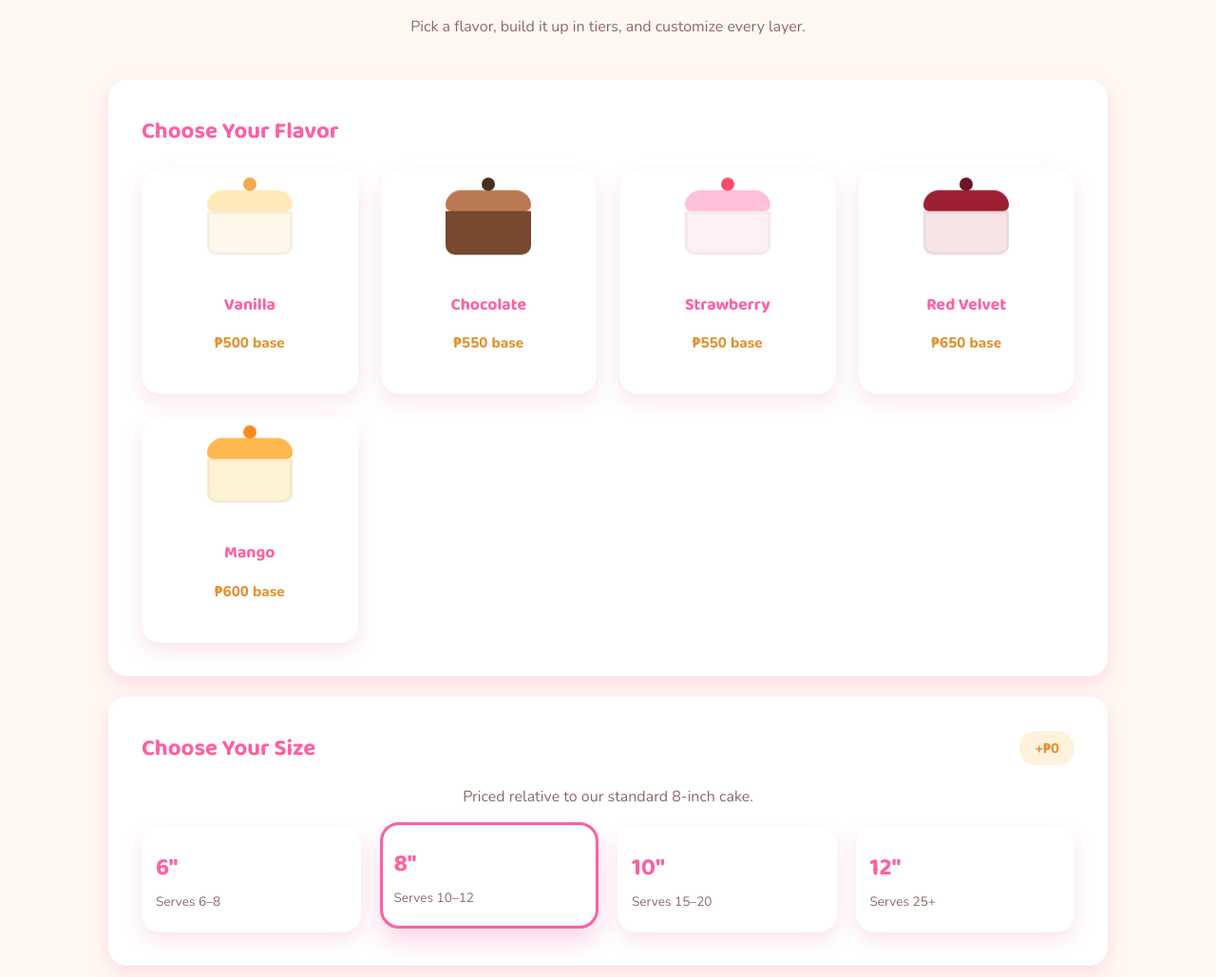
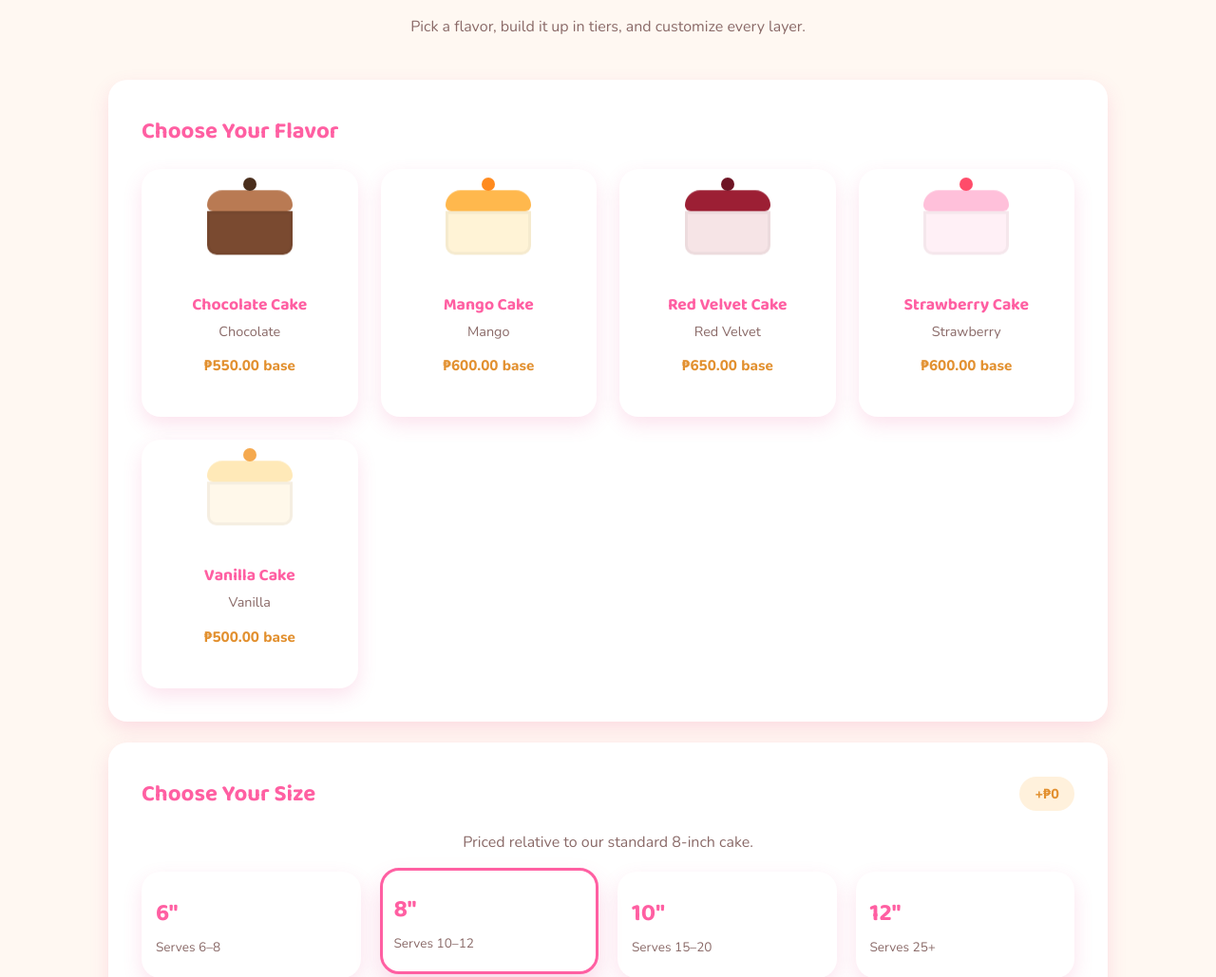
Before and after one commit to brennon24/IM2, a PHP site: page /menu.php?edit=1 in a window 1280 px wide. Shown: the part 242-1271 px from the top of the page at 95% size. Run offline with PHP 8.4, Linux system fonts and the light colour scheme; the visitor is signed in with stand-in values (Sample User, id 1); data comes from the database, SQL or seed files in the repository; tables that the repository leaves empty hold one stand-in row (values such as "Sample post").

Commit message:
i think we r done

```diff
--- a/DOLCIMAIN/css/style.css
+++ b/DOLCIMAIN/css/style.css
@@ -525,6 +525,45 @@ textarea {
 
 .flavor-card .price {
   font-size: 0.95rem;
+}
+
+.flavor-card .flavor-subtitle {
+  margin: 4px 0 6px;
+  font-size: 0.9rem;
+  color: var(--cocoa-soft);
+}
+
+.flavor-card.unavailable {
+  opacity: 0.7;
+  cursor: not-allowed;
+  background: #f8f3f3;
+  border-color: #e8d9d9;
+}
+
+.flavor-card.unavailable:hover {
+  transform: none;
+  border-color: #e8d9d9;
+}
+
+.availability-badge {
+  display: inline-block;
+  margin-top: 10px;
+  padding: 6px 10px;
+  border-radius: 999px;
+  background: #fff0f3;
+  color: var(--pink-deep);
+  font-size: 0.78rem;
+  font-weight: 700;
+}
+
+.flavor-generic .flavor-cake-drip {
+  background: #d1b18a;
+}
+.flavor-generic .flavor-cake-body {
+  background: #efe7de;
+}
+.flavor-generic .flavor-cherry {
+  background: #8d5e3c;
 }
 
 /* Mini animated cake per flavor */
--- a/DOLCIMAIN/js/menu.js
+++ b/DOLCIMAIN/js/menu.js
@@ -14,6 +14,16 @@ const servingEstimates = {
 
 const flavorCards = Array.from(document.querySelectorAll(".flavor-card"));
 const sizeCards = Array.from(document.querySelectorAll(".size-card"));
+
+function updateFlavorAvailabilityState() {
+  flavorCards.forEach((card) => {
+    const isAvailable = card.dataset.available !== "0";
+    card.classList.toggle("unavailable", !isAvailable);
+    card.classList.toggle("disabled", !isAvailable);
+    card.setAttribute("aria-disabled", isAvailable ? "false" : "true");
+    card.style.pointerEvents = isAvailable ? "auto" : "none";
+  });
+}
 const tierMinus = document.getElementById("tierMinus");
 const tierPlus = document.getElementById("tierPlus");
 const tierCountEl = document.getElementById("tierCount");
@@ -212,8 +222,7 @@ function renderVisualization() {
 function updateSummary() {
   const decorTotal = decorationCheckboxes
     .filter(
-      (checkbox) =>
-        checkbox.checked && checkbox !== state.waivedDecorationEl
+      (checkbox) => checkbox.checked && checkbox !== state.waivedDecorationEl,
     )
     .reduce((sum, checkbox) => sum + Number(checkbox.dataset.price || 0), 0);
   const tierAddOn = (state.tiers - 1) * TIER_PRICE;
@@ -254,6 +263,8 @@ function updateSummary() {
 }
 
 function selectFlavorCard(card) {
+  if (!card || card.dataset.available === "0") return;
+
   flavorCards.forEach((item) => {
     item.classList.remove("selected");
     item.setAttribute("aria-pressed", "false");
@@ -402,6 +413,7 @@ function applyEditItem(item) {
 }
 
 function init() {
+  updateFlavorAvailabilityState();
   attachEvents();
   if (typeof editItem !== "undefined" && editItem) {
     applyEditItem(editItem);
@@ -412,10 +424,16 @@ function init() {
       ? flavorCards.find(
           (card) =>
             card.dataset.flavor &&
-            card.dataset.flavor.toLowerCase() === requestedFlavor.toLowerCase()
+            card.dataset.flavor.toLowerCase() === requestedFlavor.toLowerCase(),
         )
       : null;
-    const startingCard = matchedCard || flavorCards[0];
+    const availableCards = flavorCards.filter(
+      (card) => card.dataset.available !== "0",
+    );
+    const startingCard =
+      matchedCard && matchedCard.dataset.available !== "0"
+        ? matchedCard
+        : availableCards[0] || flavorCards[0];
 
     flavorCards.forEach((card) => card.classList.remove("selected"));
     startingCard?.classList.add("selected");
@@ -439,9 +457,9 @@ function init() {
         if (uniformIcing) uniformIcing.value = "Whipped Cream";
 
         const freshFruitsCheckbox = Array.from(
-          document.querySelectorAll("#decorationsGrid input[type='checkbox']")
+          document.querySelectorAll("#decorationsGrid input[type='checkbox']"),
         ).find((box) =>
-          box.parentElement?.textContent?.includes("Fresh Fruits")
+          box.parentElement?.textContent?.includes("Fresh Fruits"),
         );
         if (freshFruitsCheckbox) {
           freshFruitsCheckbox.checked = true;
--- a/DOLCIMAIN/menu.php
+++ b/DOLCIMAIN/menu.php
@@ -3,6 +3,27 @@ session_start();
 require_once __DIR__ . '/auth/database.php'; // expects $conn (mysqli)
 $editItem = null;
 $loggedIn = !empty($_SESSION['user_id']) || !empty($_SESSION['UserID']);
+
+function getFlavorCssClass($flavor) {
+    $normalized = strtolower(trim((string) ($flavor ?? '')));
+    $normalized = preg_replace('/[^a-z0-9]+/', '', $normalized);
+
+    $map = [
+        'vanilla' => 'flavor-vanilla',
+        'chocolate' => 'flavor-chocolate',
+        'strawberry' => 'flavor-strawberry',
+        'redvelvet' => 'flavor-redvelvet',
+        'mango' => 'flavor-mango',
+    ];
+
+    return $map[$normalized] ?? 'flavor-generic';
+}
+
+$menuCakes = [];
+$stmt = $conn->prepare("SELECT CakeID, CakeName, Flavor, Price, Availability FROM CAKE_MENU ORDER BY FeaturedCake DESC, CakeName ASC");
+$stmt->execute();
+$menuCakes = $stmt->get_result()->fetch_all(MYSQLI_ASSOC);
+$stmt->close();
 
 if (isset($_GET['edit']) && (!empty($_SESSION['user_id']) || !empty($_SESSION['UserID']))) {
     $cartId = (int) $_GET['edit'];
@@ -119,55 +140,36 @@ if (isset($_GET['edit']) && (!empty($_SESSION['user_id']) || !empty($_SESSION['U
         </div>
 
         <div class="flavor-grid" id="flavorGrid">
-          <div class="flavor-card" data-cakeid="1" data-flavor="vanilla" data-price="500">
-            <div class="flavor-cake flavor-vanilla">
-              <div class="flavor-cherry"></div>
-              <div class="flavor-cake-drip"></div>
-              <div class="flavor-cake-body"></div>
-            </div>
-            <h3>Vanilla</h3>
-            <p class="price">₱500 base</p>
-          </div>
-
-          <div class="flavor-card" data-cakeid="2" data-flavor="Chocolate" data-price="550">
-            <div class="flavor-cake flavor-chocolate">
-              <div class="flavor-cherry"></div>
-              <div class="flavor-cake-drip"></div>
-              <div class="flavor-cake-body"></div>
-            </div>
-            <h3>Chocolate</h3>
-            <p class="price">₱550 base</p>
-          </div>
-
-          <div class="flavor-card" data-cakeid="3" data-flavor="strawberry" data-price="550">
-            <div class="flavor-cake flavor-strawberry">
-              <div class="flavor-cherry"></div>
-              <div class="flavor-cake-drip"></div>
-              <div class="flavor-cake-body"></div>
-            </div>
-            <h3>Strawberry</h3>
-            <p class="price">₱550 base</p>
-          </div>
-
-          <div class="flavor-card" data-cakeid="4" data-flavor="redvelvet" data-price="650">
-            <div class="flavor-cake flavor-redvelvet">
-              <div class="flavor-cherry"></div>
-              <div class="flavor-cake-drip"></div>
-              <div class="flavor-cake-body"></div>
-            </div>
-            <h3>Red Velvet</h3>
-            <p class="price">₱650 base</p>
-          </div>
-
-          <div class="flavor-card" data-cakeid="5" data-flavor="mango" data-price="600">
-            <div class="flavor-cake flavor-mango">
-              <div class="flavor-cherry"></div>
-              <div class="flavor-cake-drip"></div>
-              <div class="flavor-cake-body"></div>
-            </div>
-            <h3>Mango</h3>
-            <p class="price">₱600 base</p>
-          </div>
+          <?php if (empty($menuCakes)): ?>
+            <p class="page-subtitle" style="grid-column: 1 / -1;">No cakes are available right now. Please check back soon.</p>
+          <?php else: ?>
+            <?php foreach ($menuCakes as $cake): ?>
+              <?php $isAvailable = (int) ($cake['Availability'] ?? 1) === 1; ?>
+              <?php $displayName = $cake['CakeName'] ?: ($cake['Flavor'] ?: 'Custom Cake'); ?>
+              <?php $displayFlavor = $cake['Flavor'] ?: 'Custom'; ?>
+              <div class="flavor-card <?= $isAvailable ? '' : 'unavailable' ?>"
+                   data-cakeid="<?= (int) $cake['CakeID'] ?>"
+                   data-flavor="<?= htmlspecialchars(strtolower(str_replace(' ', '', $displayFlavor))) ?>"
+                   data-price="<?= (float) ($cake['Price'] ?? 0) ?>"
+                   data-available="<?= $isAvailable ? '1' : '0' ?>"
+                   tabindex="0"
+                   role="button"
+                   aria-pressed="false"
+                   aria-disabled="<?= $isAvailable ? 'false' : 'true' ?>">
+                <div class="flavor-cake <?= getFlavorCssClass($displayFlavor) ?>">
+                  <div class="flavor-cherry"></div>
+                  <div class="flavor-cake-drip"></div>
+                  <div class="flavor-cake-body"></div>
+                </div>
+                <h3><?= htmlspecialchars($displayName) ?></h3>
+                <p class="flavor-subtitle"><?= htmlspecialchars($displayFlavor) ?></p>
+                <p class="price">₱<?= number_format((float) ($cake['Price'] ?? 0), 2) ?> base</p>
+                <?php if (!$isAvailable): ?>
+                  <div class="availability-badge">Unavailable</div>
+                <?php endif; ?>
+              </div>
+            <?php endforeach; ?>
+          <?php endif; ?>
         </div>
       </section>
 
```
Also changed, not shown: DOLCIMAIN/admin/payments.php (+7 -5 lines).
